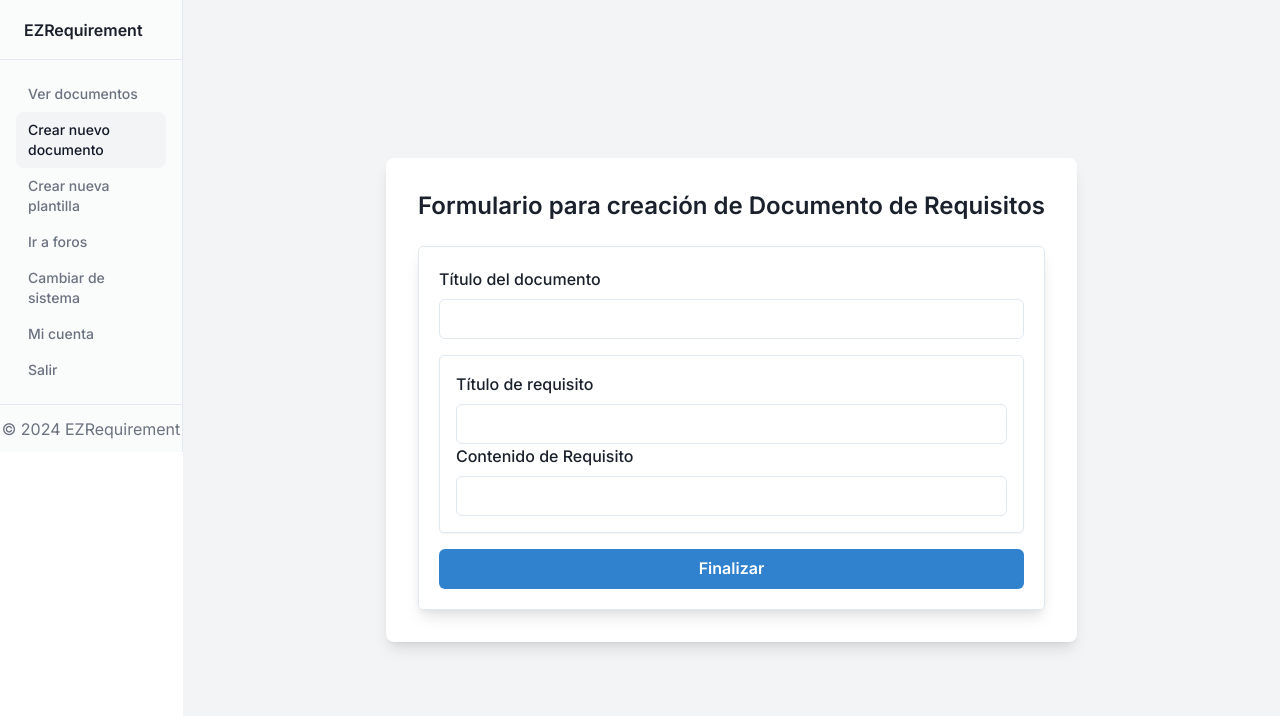
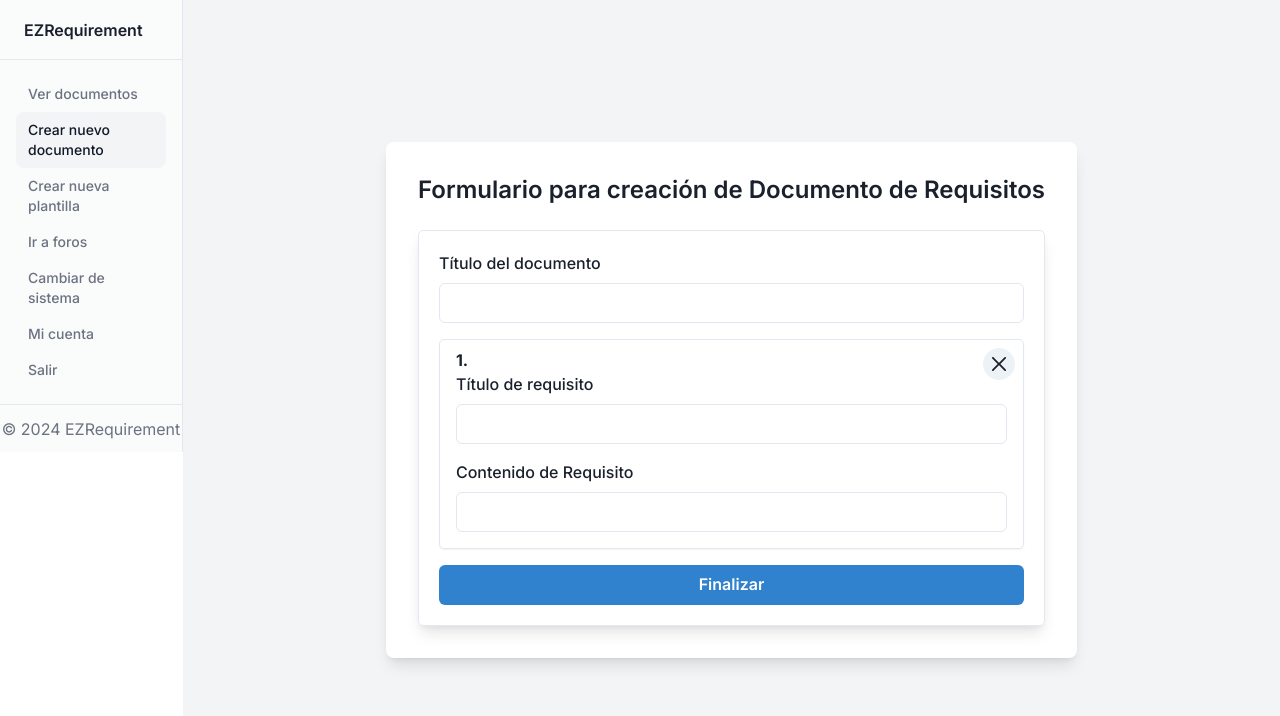
Before and after one commit to Pr-IntegradorTIGrupo1/frontend, a Next.js app: page /user/requirement/new in a window 1280 px wide. Shown: the top 716 px of the page. Built offline with nearby package versions, Linux system fonts and the light colour scheme.

Commit message:
feat: contención de errores al quitar todos los requisitos, mejoras en el indicador del requisito y mejoras en el botón de eliminar requisito.

```diff
--- a/components/requirement/CreateRequirementForm.tsx
+++ b/components/requirement/CreateRequirementForm.tsx
@@ -1,6 +1,7 @@
 'use client';
 import { useState, ChangeEvent } from 'react';
-import { Box, Button, FormControl, FormLabel, Input, VStack } from '@chakra-ui/react';
+import { Box, Button, FormControl, FormLabel, Input, VStack, IconButton, Text } from '@chakra-ui/react';
+import { CloseIcon } from '@chakra-ui/icons';
 
 interface Requirement {
   title: string;
@@ -21,7 +22,20 @@ const CreateRequirementForm: React.FC = () => {
     setRequirements(newRequirements);
   };
 
+  const handleRemoveRequirement = (index: number) => {
+    const newRequirements = requirements.filter((_, i) => i !== index);
+    if (newRequirements.length === 0) {
+      setRequirements([{ title: '', content: '' }]);
+    } else {
+      setRequirements(newRequirements);
+    }
+  };
+
   const handleSubmit = () => {
+    if (requirements.some(req => req.title === '' || req.content === '')) {
+      alert('Todos los requisitos deben estar completos antes de finalizar.');
+      return;
+    }
     const formData = {
       documentTitle,
       requirements,
@@ -50,7 +64,29 @@ const CreateRequirementForm: React.FC = () => {
           />
         </FormControl>
         {requirements.map((requirement, index) => (
-          <Box key={index} borderWidth={1} borderRadius={5} p={4} boxShadow="sm">
+          <Box key={index} position="relative" borderWidth={1} borderRadius={5} p={4} boxShadow="sm">
+            <Text
+              position="absolute"
+              top={2}
+              left={2}
+              fontWeight="bold"
+              backgroundColor="white"
+              px={2}
+              borderRadius="md"
+            >
+              {`${index + 1}.`}
+            </Text>
+            <IconButton
+              icon={<CloseIcon />}
+              size="sm"
+              position="absolute"
+              top={2}
+              right={2}
+              onClick={() => handleRemoveRequirement(index)}
+              aria-label={`Remove requirement ${index + 1}`}
+              borderRadius="full"
+            />
+            <VStack spacing={4} align="stretch" mt={4}>
               <FormControl id={`requirement-title-${index}`}>
                 <FormLabel>Título de requisito</FormLabel>
                 <Input
@@ -67,9 +103,10 @@ const CreateRequirementForm: React.FC = () => {
                   onChange={handleInputChange(index, 'content')}
                 />
               </FormControl>
+            </VStack>
           </Box>
         ))}
-        {requirements[requirements.length - 1].title && requirements[requirements.length - 1].content && (
+        {requirements.length > 0 && requirements[requirements.length - 1].title && requirements[requirements.length - 1].content && (
           <Button onClick={handleAddRequirement} colorScheme="teal">
             Añadir más requisitos
           </Button>
```
Lines whose indentation alone changed are shown as unchanged.
